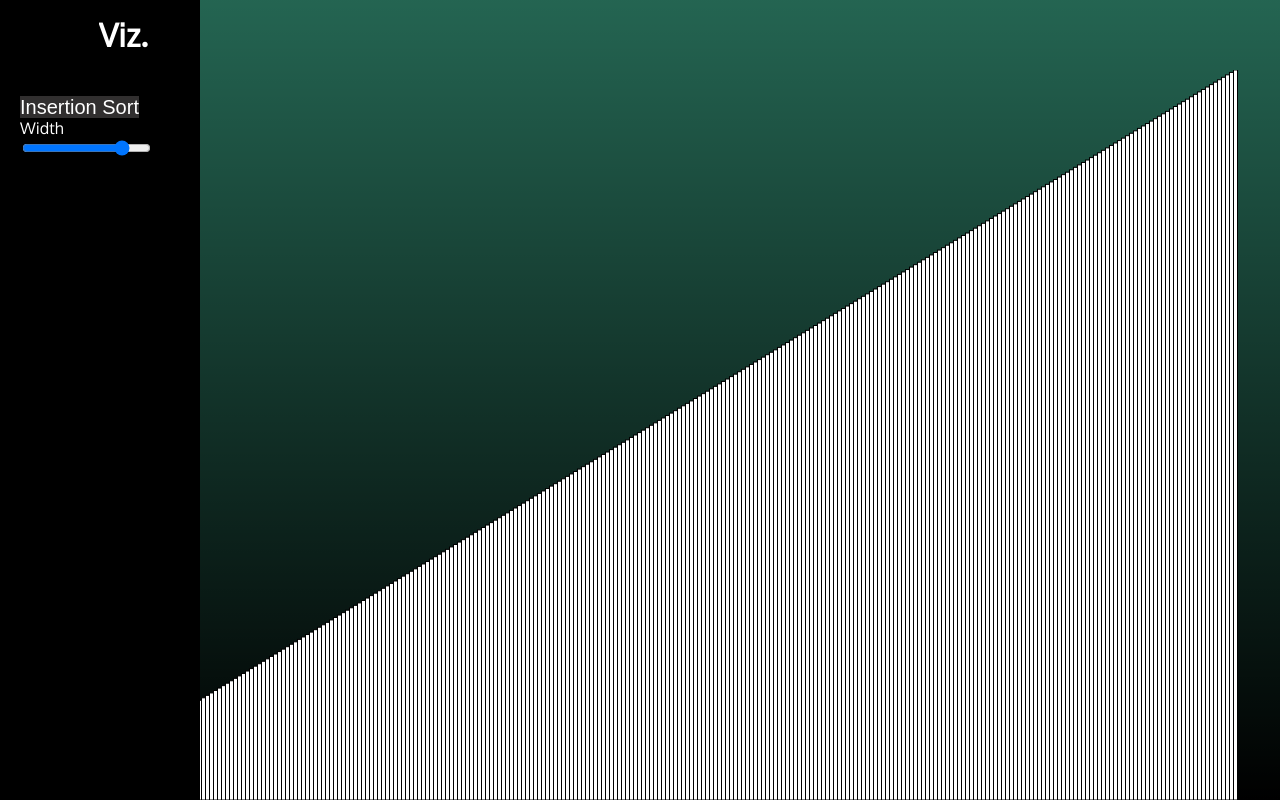
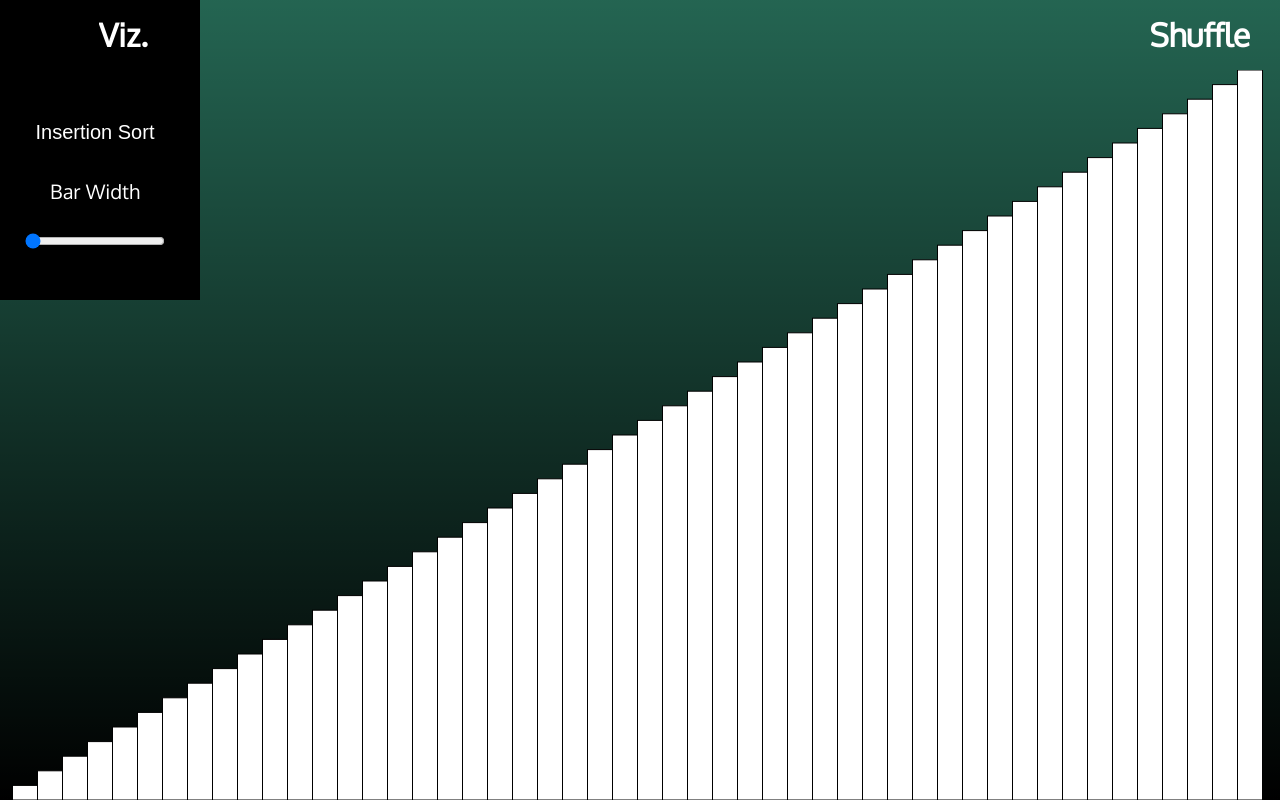
Before and after one commit to gabriel-candeia/Sort-Visualization, a plain HTML site: page index.html in a window 1280 px wide. Both pictures are taken after a click on the element "Viz.". Drawn offline with Linux system fonts and the light colour scheme.

Commit message:
Updated options menu

```diff
--- a/index.html
+++ b/index.html
@@ -13,15 +13,15 @@
                 <li>
                     <select id="alg-selector">
                         <option>Insertion Sort</option>
-                        <option>Bubble Sort</option>
+                        <!--<option>Bubble Sort</option>-->
                         <option>Merge Sort</option>
                         <option>Heap Sort</option>
                         <option>Quicksort</option>
                     </select>
                 </li>
-                <li>
-                    Width<br>
-                    <input type="range" id="range-selector" min = "50" max = "600" value="500" oninput = "range_event()">
+                <li id="rangebox">
+                    Bar Width
+                    <input type="range" id="range-selector" min = "50" max = "795" value="500">
                 </li>
             </ul>
         </div>
--- a/main.css
+++ b/main.css
@@ -41,7 +41,7 @@ h1{
     animation: options-background-animation 14s infinite;
     background: black;
     width: 200px;
-    height: 100%;
+    height: 0px;
 
     color: white;
     overflow: hidden;
@@ -50,25 +50,42 @@ h1{
 
 #options-container ul{
     list-style: none;
-    padding-top: 40%;
-    padding-left: 0px;
+    padding: 40% 0px 0px 0px;
 }
 
 #options-container ul li{
+    text-align: center;
     display: block;
+    width: 150px;
+    line-height: 50px;
     list-style: none;
-    margin: 0px 0px 0px 20px;
+    margin: 10px 0px 0px 20px;
+    font-size: 20px;
+    user-select: none;
+}
+
+#options-container ul li:hover{
+    background: rgba(49, 47, 47, 0.767);
+    box-shadow: 0px 5px 10px rgba(49, 47, 47, 0.767);
 }
 
 select{
     font-size: 20px;
-    background: rgb(49, 47, 47);
+    text-align: center;
+    background: transparent;
     color: white;
     border: none;
     -moz-appearance: none;
     -webkit-appearance: none;
 }
 
+#range-selector{
+    width: 140px;
+}
+
+#rangebox{
+    height: 80px;
+}
 
 .text-button{
     position: absolute;
@@ -77,7 +94,7 @@ select{
     color: transparent;
     background-clip: text;
     position: relative;
-    transition: all 0s linear;
+    transition: all 40ms linear;
 }
 
 canvas{
--- a/scripts/algorithms.js
+++ b/scripts/algorithms.js
@@ -15,12 +15,12 @@ async function insertion_sort(arr,n,draw){
     for(let i=0;i<n;i++){
         let pivot = arr[i], j=0;
         for(j=i-1;j>=0 && arr[j]>pivot;j--){
-            await draw(arr,n,[j,j+1],"red");
+            await draw(arr,n,[j+1],"red");
             arr[j+1]=arr[j];
-            await draw(arr,n,[j,j+1],"white");
+            await draw(arr,n,[j+1],"white");
         }
         arr[j+1] = pivot;
-        await draw(arr,n,[j,j]);
+        await draw(arr,n,[j+1]);
     }
 }
 
--- a/scripts/app.js
+++ b/scripts/app.js
@@ -88,6 +88,7 @@ async function sort_sel(arr,n){
 
     document.getElementById("sort-button").style.zIndex = -1;
     document.getElementById("shuffle-button").style.zIndex = -1;
+    document.getElementById("range-selector").style.visibility = "hidden";
 
     var alg = document.getElementById("alg-selector").value;
     if(alg==="Insertion Sort"){
@@ -108,6 +109,7 @@ async function sort_sel(arr,n){
 
     document.getElementById("sort-button").style.zIndex = 0;
     document.getElementById("shuffle-button").style.zIndex = 0;
+    document.getElementById("range-selector").style.visibility = "visible";
     draw_array_bars(arr,n);
 }
 
@@ -116,17 +118,21 @@ function options(){
 
     var optionsMenu = document.getElementById("options-container");
 
-    if(optionsMenu.style.width==="0px"){
-        optionsMenu.style.width="200px";
-        document.getElementById("shuffle-button").style.visibility = "hidden";
-        document.getElementById("sort-button").style.visibility = "hidden";
+    if(optionsMenu.style.height==="0px"){
+        optionsMenu.style.height="300px";
+        document.getElementById("sort-button").style.zIndex = -1;
     }
     else{
-        optionsMenu.style.width="0px";
-        document.getElementById("shuffle-button").style.visibility = "visible";
-        document.getElementById("sort-button").style.visibility = "visible";
+        optionsMenu.style.height="0px";
+        document.getElementById("sort-button").style.zIndex = 0;
     }
 
+}
+
+function reset_n(param){
+    param.n = parseInt(document.getElementById("range-selector").value);
+    param.nums = generate_array(param.n);
+    draw_array_bars(param.nums,param.n);
 }
 
 (async function(){
@@ -136,20 +142,21 @@ function options(){
     include("scripts/include_test.js");
     await sleep(1);
 
-    var n = 300;
-    var nums = generate_array(n);
+    document.getElementById("range-selector").value = "50";
+    var param = {n:50, nums:generate_array(50)};
 
     //start routine
     resize_canvas();
-    draw_array_bars(nums,n);
+    draw_array_bars(param.nums,param.n);
     options();
 
     //event handling
     window.addEventListener('resize',resize_canvas,false);
-    window.addEventListener('resize',()=>draw_array_bars(nums,n),false);
-    document.getElementById("sort-button").addEventListener('click',()=>sort_sel(nums,n),false);
-    document.getElementById("shuffle-button").addEventListener('click',()=>shuffle_array(nums,n,draw_wrapper),false);
+    window.addEventListener('resize',()=>draw_array_bars(param.nums,param.n),false);
+    document.getElementById("sort-button").addEventListener('click',()=>sort_sel(param.nums,param.n),false);
+    document.getElementById("shuffle-button").addEventListener('click',()=>shuffle_array(param.nums,param.n,draw_wrapper),false);
     document.getElementById("options-button").addEventListener('click',options,false);
+    document.getElementById("range-selector").addEventListener('input',()=>reset_n(param),false);
 })()
 
 var a = Array.from(generate_array(10),i=>10-i);
```
